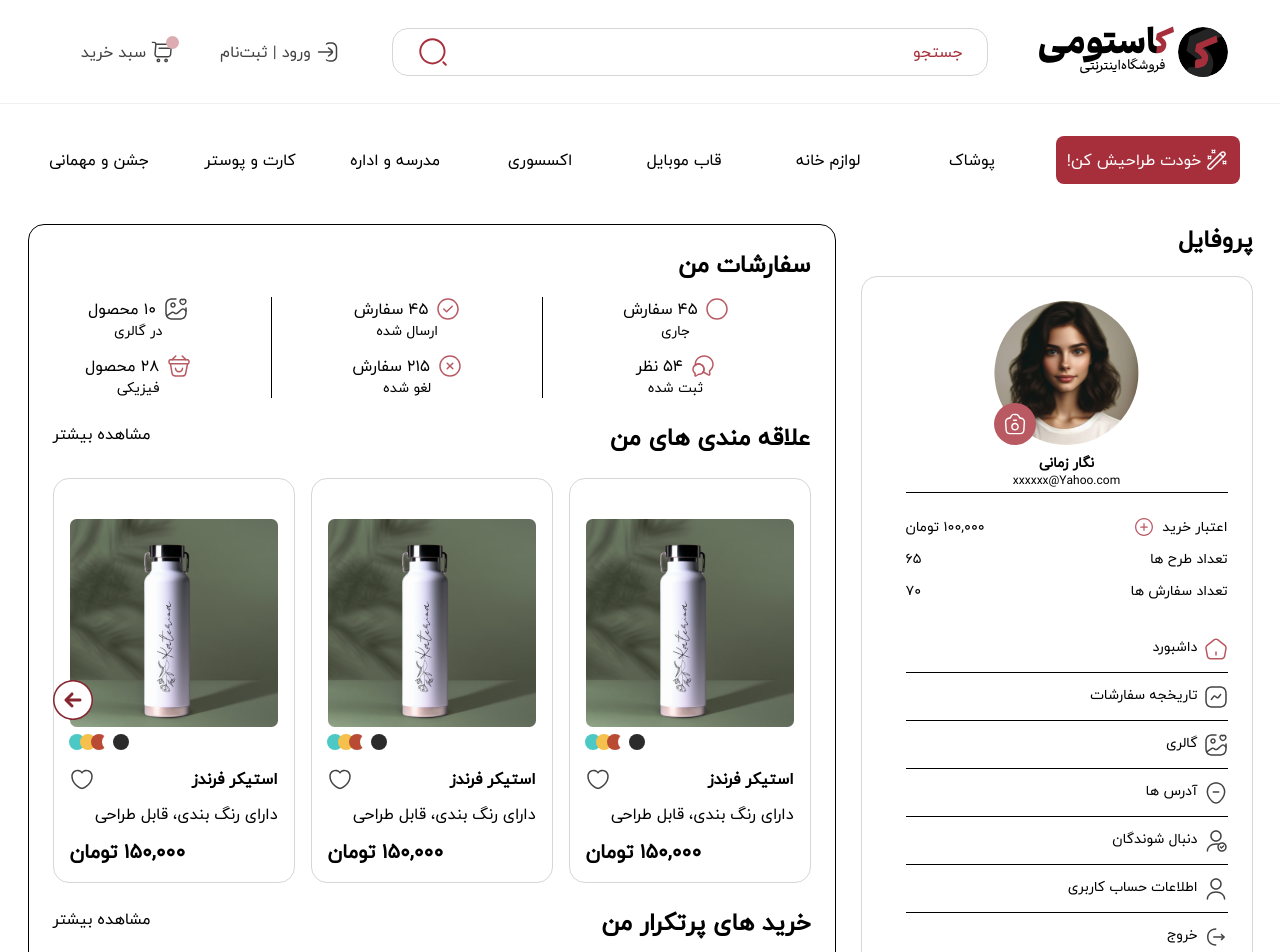
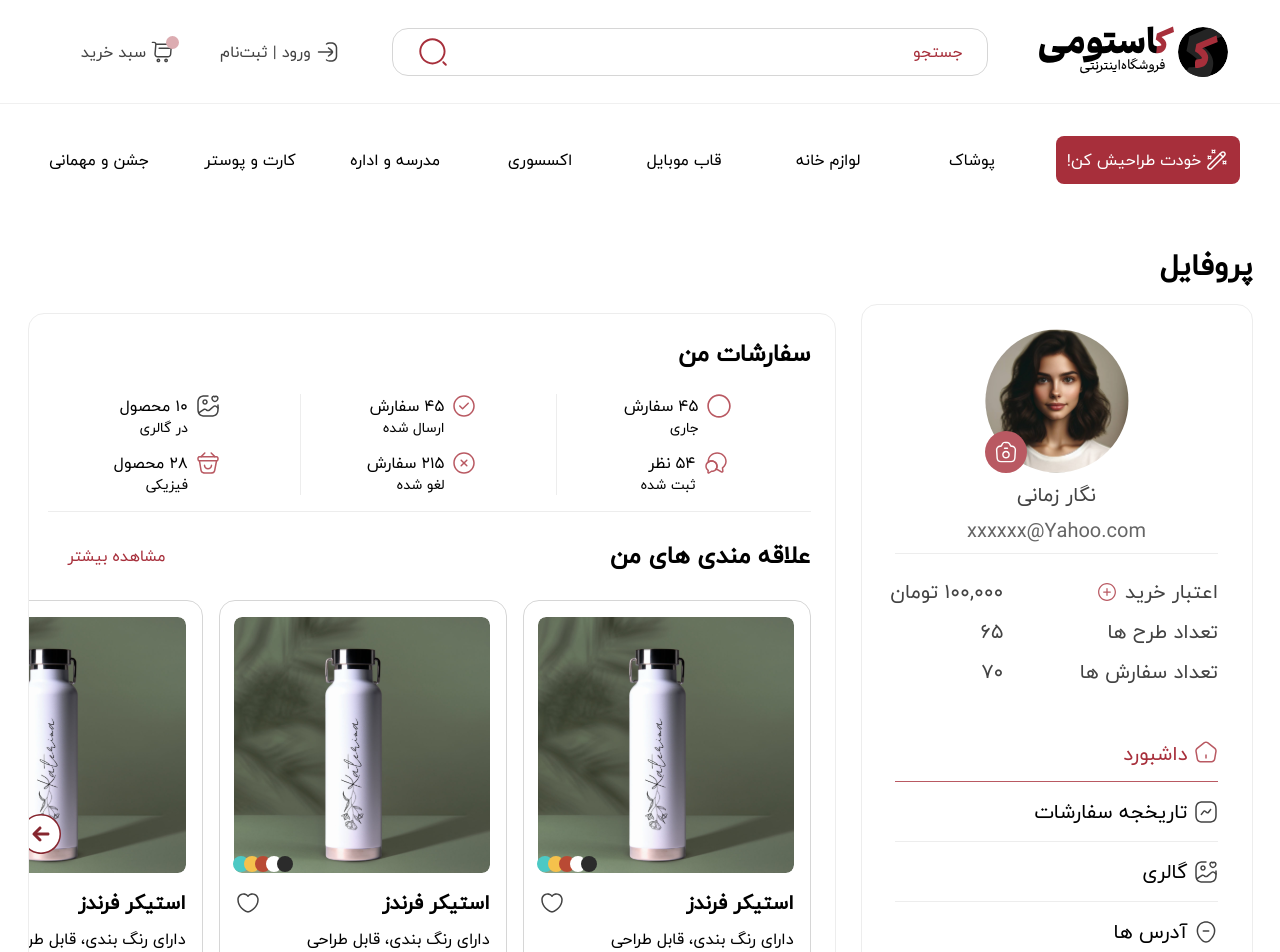
Before and after one commit to Zeinab-Jannati/UI403-4-WD-Customme-Project, a React (Vite) app: page / in a window 1280 px wide. Shown: the top 952 px of the page. Built offline with nearby package versions, Linux system fonts and the light colour scheme.

Commit message:
Fix User Profile Page

```diff
--- a/src/components/OrdersSummary.jsx
+++ b/src/components/OrdersSummary.jsx
@@ -12,56 +12,68 @@ import productsIcon from '../assets/icons/products-icon.svg'
 
 const OrdersSummary = () => {
     return (
-        <div className='flex w-[50.5rem] justify-center my-[1rem]' >
+        <div className='flex w-[47.6875rem] justify-center pt-[1.5rem] pb-[1rem] border-b border-[var(--color-custome-gray-3)]' >
 
           <div className='flex flex-col items-center gap-[0.8rem] px-[5rem]'>
             <div className="flex flex-col justify-center items-center">
-              <span className='flex gap-[0.5rem] whitespace-nowrap'>
-                <img src={pendingIcon} alt="pending-icon" />
-                ۴۵ سفارش
+              <span className='flex gap-[0.5rem] whitespace-nowrap '>
+                <img src={pendingIcon} alt="pending-icon" className='w-[1.5rem] h-[1.5rem]'/>
+                <div className='flex flex-col items-start'>
+                  <span>۴۵ سفارش</span>
+                  <span className='text-sm'>جاری</span>
+                </div>
               </span>
-              <span className='text-sm'>جاری</span>
             </div>
             <div className="flex flex-col justify-center items-center">
               <span className='flex gap-[0.5rem] whitespace-nowrap'>
-                <img src={commentsIcon} alt="comment-icon" />
-                ۵۴ نظر
+                <img src={commentsIcon} alt="comment-icon" className='w-[1.5rem] h-[1.5rem]'/>
+                <div className='flex flex-col items-start'>
+                  <span>۵۴ نظر</span>
+                  <span className='text-sm'> ثبت شده</span>
+                </div>
               </span>
-              <span className='text-sm'> ثبت شده</span>
             </div>
           </div>
 
-          <div className='flex flex-col items-center border-r border-l border-black gap-[0.8rem] px-[5rem]'>
+          <div className='flex flex-col items-center border-r border-l border-[var(--color-custome-gray-3)] gap-[0.8rem] px-[5rem]'>
             <div className="flex flex-col justify-center items-center">
               <span className='flex gap-[0.5rem] whitespace-nowrap'>
-                <img src={tickCircleIcon} alt="tick-circle-icon" />
-                ۴۵ سفارش
+                <img src={tickCircleIcon} alt="tick-circle-icon" className='w-[1.5rem] h-[1.5rem]'/>
+                <div className="flex flex-col items-start">
+                  <span>۴۵ سفارش</span>
+                  <span className='text-sm'>ارسال شده</span>
+                </div>
               </span>
-              <span className='text-sm'>ارسال شده</span>
             </div>
             <div className="flex flex-col justify-center items-center">
               <span className='flex gap-[0.5rem] whitespace-nowrap'>
-                <img src={cancleCircleIcon} alt="cancel-circle-icon" />
-                ۲۱۵ سفارش
+                <img src={cancleCircleIcon} alt="cancel-circle-icon" className='w-[1.5rem] h-[1.5rem]'/>
+                <div className="flex flex-col items-start">
+                  <span>۲۱۵ سفارش</span>
+                  <span className='text-sm'>لغو شده</span>
+                </div>
               </span>
-              <span className='text-sm'>لغو شده</span>
             </div>
           </div>
 
           <div className='flex flex-col items-center gap-[0.8rem] px-[5rem]'>
             <div className="flex flex-col justify-center items-center">
               <span className='flex gap-[0.5rem] whitespace-nowrap'>
-                <img src={galleryIcon} alt="gallery-icon" />
-                ۱۰ محصول
+                <img src={galleryIcon} alt="gallery-icon" className='w-[1.5rem] h-[1.5rem]'/>
+                <div className="flex flex-col items-start">
+                  <span>۱۰ محصول</span>
+                  <span className='text-sm'>در گالری</span>
+                </div>
               </span>
-              <span className='text-sm'>در گالری</span>
             </div>
             <div className="flex flex-col justify-center items-center">
                 <span className='flex gap-[0.5rem] whitespace-nowrap'>
-                  <img src={productsIcon} alt="products-icon" />
-                  ۲۸ محصول
+                  <img src={productsIcon} alt="products-icon" className='w-[1.5rem] h-[1.5rem]'/>
+                  <div className="flex flex-col items-start">
+                  <span>۲۸ محصول</span>
+                  <span className='text-sm'>فیزیکی </span>
+                </div>
                 </span>
-                <span className='text-sm'>فیزیکی </span>
             </div>
           </div>
         </div>
--- a/src/components/ProductCard.jsx
+++ b/src/components/ProductCard.jsx
@@ -13,17 +13,17 @@ const ProductCard = (props) => {
     const price = props.price;
 
     return (
-        <div className="border rounded-[16px] flex flex-col p-[1rem] w-[18rem] h-auto" style={{ borderColor: "var(--color-custome-gray-4)" }}>
+        <div className="border rounded-[16px] flex flex-col p-[1rem] w-[18rem] h-[26.8125rem]" style={{ borderColor: "var(--color-custome-gray-4)" }}>
             {/* <div className='rounded-full flex justify-center items-center'>
             </div> */}
-            <div className='relative'>
+            <div className='relative  w-[16rem] h-[16rem]'>
                 <img src={ imageUrl } alt="product-card-image" className='rounded-[8px] w-[16rem] h-[16rem]' />
                 <Circles />
             </div>
             <div className='flex flex-col gap-[0.75em]'>
                 <div className='flex flex-col gap-[0.625rem]'>
                     <span className='flex w-full justify-between mt-[1rem]'>
-                        <span className='font-bold'>{ productName }</span>
+                        <span className='font-bold text-xl'>{ productName }</span>
                         <img src={ heartIcon } alt="heart-icon" />
                     </span>
                     <span>{ productDescription }</span>
--- a/src/components/ProfileSidebar.jsx
+++ b/src/components/ProfileSidebar.jsx
@@ -16,54 +16,54 @@ import logoutIcon from '../assets/icons/logout-icon.svg'
 const ProfileSidebar = () => {
     return (
         <div className="flex flex-col gap-[1.25rem]">
-            <h3 className='font-bold text-2xl'>پروفایل</h3>
+            <h3 className='font-bold text-3xl !h-[2.8125] !w-[6.5625rem]'>پروفایل</h3>
             {/* h-[53.125rem] */}
-            <div className="w-[24.5rem] rounded-[16px] mb-[10.1875rem] border" style={{ borderColor: "var(--color-custome-gray-4)" }}>
+            <div className="flex justify-center w-[24.5rem] rounded-[16px] mb-[10.1875rem] border border-[var(--color-custome-gray-3)]">
                 {/*  h-[50.125rem] */}
-                <div className="w-[20.125rem] h-auto flex flex-col gap-[1.5rem] m-[1.5rem]">
+                <div className="w-[20.125rem] h-auto flex flex-col gap-[1.5rem] items-center py-[1.5rem]">
                     {/* User Profile Avatar */}
-                    <div className="flex flex-col items-center border-b">
+                    <div className="flex flex-col items-center border-b border-[var(--color-custome-gray-3)] w-[20.1875rem] h-auto gap-[0.5rem]">
                         <div className="relative">
-                            <img src={ userAvatar } alt="User avatar"/>
-                            <div className="flex items-center justify-center absolute bottom-0 left-0 rounded-full w-[2.625rem] h-[2.625rem]" style={{ backgroundColor: "var(--color-primary-tint-7)"}}>
+                            <img src={ userAvatar } alt="User avatar" className='w-[9rem] h-[9rem]' />
+                            <div className="flex items-center justify-center absolute bottom-0 left-0 rounded-full w-[2.625rem] h-[2.625rem] bg-[var(--color-primary-tint-7)]">
                                 <img className="w-[1.5rem] h-[1.5rem]" src={ camera } alt="camera" />
                             </div>
                         </div>
-                        <div className="mt-[0.5rem] font-semibold text-sm">نگار زمانی</div>
-                        <div className="text-xs mb-[0.1875rem]">xxxxxx@Yahoo.com</div>
+                        <div className='w-[11.875rem] flex flex-col justify-center items-center'>
+                            <div className="h-[2.25rem] text-[var(--color-custome-gray-9)] text-xl">نگار زمانی</div>
+                            <div className="h-[2.25rem] text-[var(--color-custome-gray-8)] text-xl">xxxxxx@Yahoo.com</div>
+                        </div>
                     </div>
 
 
-                    <div className="text-sm space-y-[0.75rem]">
-                        <div className="flex justify-between">
-                            <div className='flex gap-[0.5rem]'>
+                    <div className="flex gap-[4.75rem] w-[20.1875rem] h-[8.25rem] text-[var(--color-custome-gray-9)] text-xl whitespace-nowrap">
+                        <div className='flex flex-col gap-[0.75rem]'>
+                            <div className='flex gap-[0.5rem] items-center'>
                                 <span className="">اعتبار خرید</span>
-                                <a href="#"><img src={ plusIcon } alt="plus-icon" /></a>
+                                <a href="#"><img src={ plusIcon } alt="plus-icon" className='w-[1.25rem] h-[1.25rem]'/></a>
                             </div>
+                            <span className="">تعداد طرح ها</span>
+                            <span className="">تعداد سفارش ها</span>
+                        </div>
+                        <div className='flex flex-col gap-[0.75rem]'>
                             <span className="font-medium">۱۰۰,۰۰۰ تومان</span>
-                        </div>
-                        <div className="flex justify-between">
-                            <span className="">تعداد طرح ها</span>
                             <span>۶۵</span>
-                        </div>
-                        <div className="flex justify-between">
-                            <span className="">تعداد سفارش ها</span>
                             <span>۷۰</span>
                         </div>
                     </div>
 
-                    <ul className="text-sm">
-                        <div className='h-[3rem] w-[20.125rem] border-b mt-0 flex items-center'>
+                    <ul className='w-[20.125rem] text-xl'>
+                        <div className='h-[3rem] w-[20.1875rem] border-b border-[var(--color-primary-tint-7)] mt-0 flex items-center'>
                             <a href="#">
-                                <span className='flex gap-[0.375rem] '>
-                                    <img src={ dashbordIcon } alt="dashbord-icon" />
+                                <span className='flex gap-[0.375rem] w-[5.8125rem] h-[2.25rem] text-[var(--color-primary)]'>
+                                    <img src={ dashbordIcon } alt="dashbord-icon" className='w-[1.5rem] h-[1.5rem]'/>
                                     داشبورد
                                 </span>
                             </a>
 
                         </div>
 
-                        <div className='h-[3rem] w-[20.125rem] border-b flex items-center'>
+                        <div className='h-[3.75rem] w-[20.1875rem] border-b border-[var(--color-custome-gray-3)] flex items-center text-[--color-custome-gray-9]'>
                             <a href="#" className=''>
                                 <span className='flex gap-[0.375rem] '>
                                     <img src={ historyIcon } alt="history-icon" />
@@ -73,7 +73,7 @@ const ProfileSidebar = () => {
 
                         </div>
 
-                        <div className='h-[3rem] w-[20.125rem] border-b flex items-center'>
+                        <div className='h-[3.75rem] w-[20.1875rem] border-b border-[var(--color-custome-gray-3)] flex items-center text-[--color-custome-gray-9]'>
                             <a href="#" className=''>
                                 <span className='flex gap-[0.375rem] '>
                                     <img src={ galleryIcon } alt="gallery-icon" />
@@ -83,7 +83,7 @@ const ProfileSidebar = () => {
 
                         </div>
 
-                        <div className='h-[3rem] w-[20.125rem] border-b flex items-center'>
+                        <div className='h-[3.75rem] w-[20.1875rem] border-b border-[var(--color-custome-gray-3)] flex items-center text-[--color-custome-gray-9]'>
                             <a href="#" className=''>
                                 <span className='flex gap-[0.375rem] '>
                                     <img src={ addressIcon } alt="address-icon" />
@@ -93,7 +93,7 @@ const ProfileSidebar = () => {
 
                         </div>
 
-                        <div className='h-[3rem] w-[20.125rem] border-b flex items-center'>
+                        <div className='h-[3.75rem] w-[20.1875rem] border-b border-[var(--color-custome-gray-3)] flex items-center text-[--color-custome-gray-9]'>
                             <a href="#" className=''>
                                 <span className='flex gap-[0.375rem] '>
                                     <img src={ followIcon } alt="follow-icon" />
@@ -103,7 +103,7 @@ const ProfileSidebar = () => {
 
                         </div>
 
-                        <div className='h-[3rem] w-[20.125rem] border-b flex items-center'>
+                        <div className='h-[3.75rem] w-[20.1875rem] border-b border-[var(--color-custome-gray-3)] flex items-center text-[--color-custome-gray-9]'>
                             <a href="#" className=''>
                                 <span className='flex gap-[0.375rem] '>
                                     <img src={ infoIcon } alt="info-icon" />
@@ -113,7 +113,7 @@ const ProfileSidebar = () => {
 
                         </div>
 
-                        <div className='h-[3rem] w-[20.125rem] flex items-center'>
+                        <div className='h-[3.75rem] w-[20.1875rem] border-b border-[var(--color-custome-gray-3)] flex items-center text-[--color-custome-gray-9]'>
                             <a href="#" className=''>
                                 <span className='flex gap-[0.375rem] '>
                                     <img src={ logoutIcon } alt="logout-icon" />
@@ -122,11 +122,7 @@ const ProfileSidebar = () => {
                             </a>
 
                         </div>
-                        <a href="#" className=''>
-                        </a>
                     </ul>
-
-                    <div></div>
                 </div>
             </div>
         </div>
--- a/src/pages/UserProfile.jsx
+++ b/src/pages/UserProfile.jsx
@@ -17,31 +17,34 @@ const UserProfile = () => {
         <>
             <Navbar />
             <MainMenu />
-            <div className='flex justify-center mt-[2rem] overflow-hidden'>
-                <div className='flex gap-[1.5625rem]'>
+            <div className='flex justify-center mt-[2rem] h-auto'>
+                <div className='flex gap-[1.5625rem] h-auto p-[1.5rem]'>
                     <ProfileSidebar />
-                    <div className='w-[50.5rem] h-[104.125rem]  border border-black rounded-[16px] p-[1.5rem] mb-[3.75rem] h-auto'>
+                    <div className='w-[50.5rem] h-auto  border border-[var(--color-custome-gray-3)] rounded-[16px] p-[1.5rem] mt-[4.0625rem] mb-[3.75rem] overflow-x-hidden'>
                         <h2 className='font-bold text-2xl'>سفارشات من</h2>
                         <OrderSummary />
 
-                        <div>
-                            <span className='flex justify-between my-[1.5rem]'>
+                        <div className='border-b border-[var(--color-custome-gray-3)] pb-[1.5rem] w-full'>
+                            <span className='flex justify-between items-center my-[1.5rem]'>
                                 <h2 className='font-bold text-2xl'>علاقه مندی های من</h2>
-                                <a href="#">مشاهده بیشتر</a>
+                                <a href="#" className='w-[8rem] h-[2.5rem] text-[var(--color-primary)] flex items-center justify-center'>مشاهده بیشتر</a>
                             </span>
-                            <div className='flex gap-[1rem] relative'>
+                            {/* todo: fix left carousel */}
+                            <div className='relative flex gap-[1rem]'>
                                 <ProductCard imageUrl={ productPic } productName="استیکر فرندز" productDescription="دارای رنگ بندی، قابل طراحی" price="۱۵۰,۰۰۰" />
                                 <ProductCard imageUrl={ productPic } productName="استیکر فرندز" productDescription="دارای رنگ بندی، قابل طراحی" price="۱۵۰,۰۰۰" />
                                 <ProductCard imageUrl={ productPic } productName="استیکر فرندز" productDescription="دارای رنگ بندی، قابل طراحی" price="۱۵۰,۰۰۰" />
-                                <img src={ leftCarousel } alt="left-carousel" className='absolute left-0 top-1/2' />
+                                <div className='overflow-visible absolute left-[-2rem] top-1/2 w-[2.5rem] h-[2.5rem] z-10'>
+                                    <img src={ leftCarousel } alt="left-carousel" className='' />
+                                </div>
                             </div>
 
                         </div>
 
-                        <div>
-                            <span className='flex justify-between my-[1.5rem]'>
+                        <div className='border-b border-[var(--color-custome-gray-3)] pb-[1.5rem]'>
+                            <span className='flex justify-between items-center my-[1.5rem]'>
                                 <h2 className='font-bold text-2xl'>خرید های پرتکرار من </h2>
-                                <a href="#">مشاهده بیشتر</a>
+                                <a href="#" className='w-[8rem] h-[2.5rem] text-[var(--color-primary)] flex items-center justify-center'>مشاهده بیشتر</a>
                             </span>
                             <div className='flex gap-[1rem] relative'>
                                 <ProductCard imageUrl={ productPic } productName="استیکر فرندز" productDescription="دارای رنگ بندی، قابل طراحی" price="۱۵۰,۰۰۰" />
@@ -53,9 +56,9 @@ const UserProfile = () => {
                         </div>
 
                         <div>
-                            <span className='flex justify-between my-[1.5rem]'>
+                            <span className='flex justify-between items-center my-[1.5rem]'>
                                 <h2 className='font-bold text-2xl'>گالری من</h2>
-                                <a href="#">مشاهده بیشتر</a>
+                                <a href="#" className='w-[8rem] h-[2.5rem] text-[var(--color-primary)] flex items-center justify-center'>مشاهده بیشتر</a>
                             </span>
                             <div className='flex gap-[1rem] relative'>
                                 <ProductCard imageUrl={ productPic } productName="استیکر فرندز" productDescription="دارای رنگ بندی، قابل طراحی" price="۱۵۰,۰۰۰" />
```
